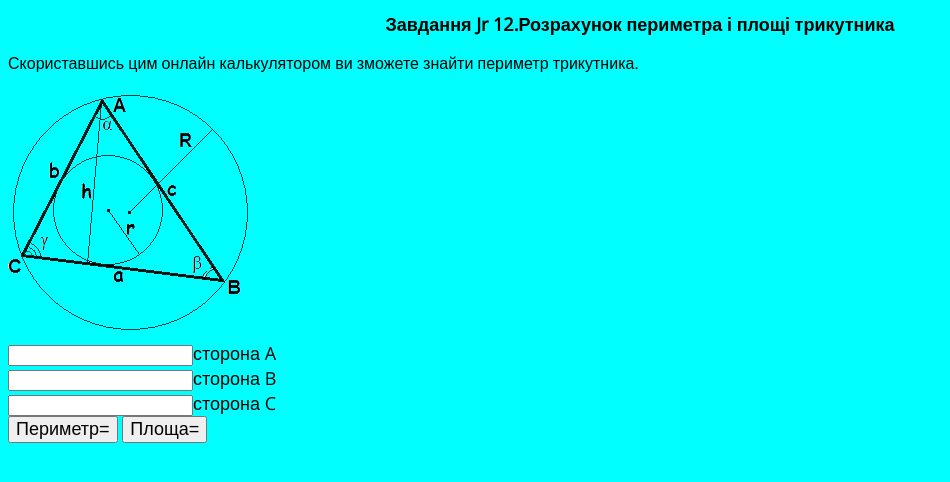
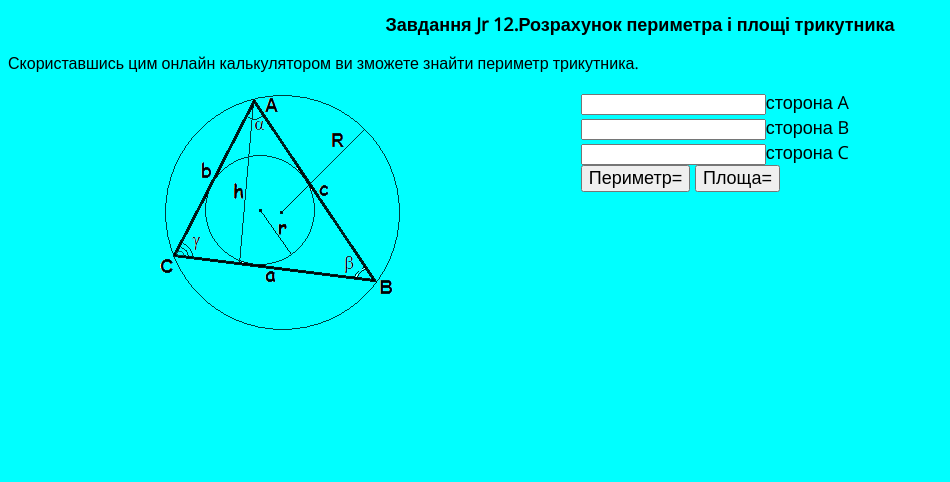
Before and after one commit to romigos/lessons-lava-script, a PHP site: page /index.html in a window 1280 px wide. Shown: the top 482 px of the page, without its empty margins (0-950 px from the left). Run offline with PHP 8.4, Linux system fonts and the light colour scheme.

Commit message:
Add useful message

```diff
--- a/index.html
+++ b/index.html
@@ -1,5 +1,6 @@
 <!DOCTYPE html>
 <html lang="en">
+<head>
     <meta charset="UTF-8">
     <meta name="viewport"
     content="width=device-width, user-scalable=no, initial-scale=1.0, maximum-scale=1.0, minimum-scale=1.0">
@@ -12,7 +13,6 @@
 <body>
 <main>
 <h1> Завдання Jr 12.Розрахунок периметра і площі трикутника</h1>
-<tr>
 <p>Скориставшись цим онлайн калькулятором ви зможете знайти периметр трикутника.</p>
     <div class="wrapper">
         <div class="main_about">
--- a/style.css
+++ b/style.css
@@ -6,7 +6,17 @@ h1 {
     font-size: large;
     text-align: center;
 }
+.wrapper{
+    width:76%;
+    margin: 0 auto;
+}
+main .main_about{
+    display: flex;
 
+}
+.about_right{
+    margin-left: 175px;
+}
 
 .forma{
     font-size: large;
```
